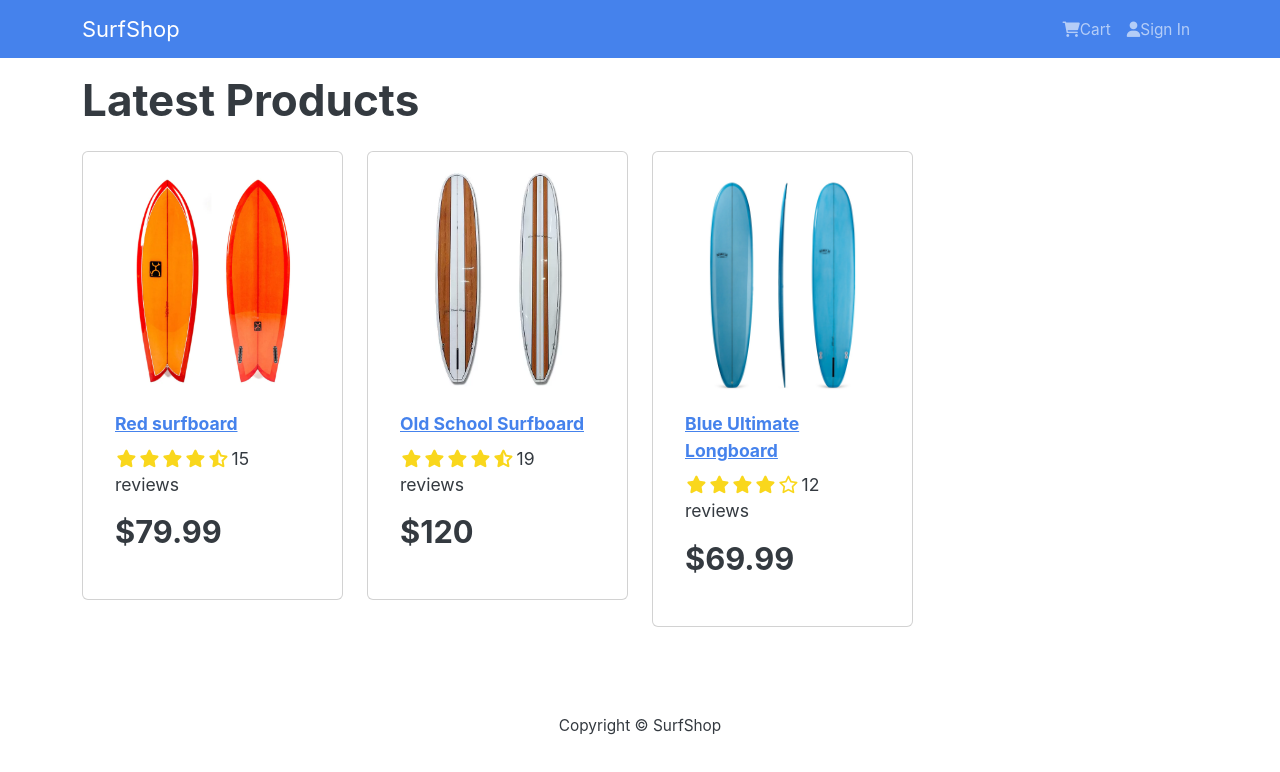
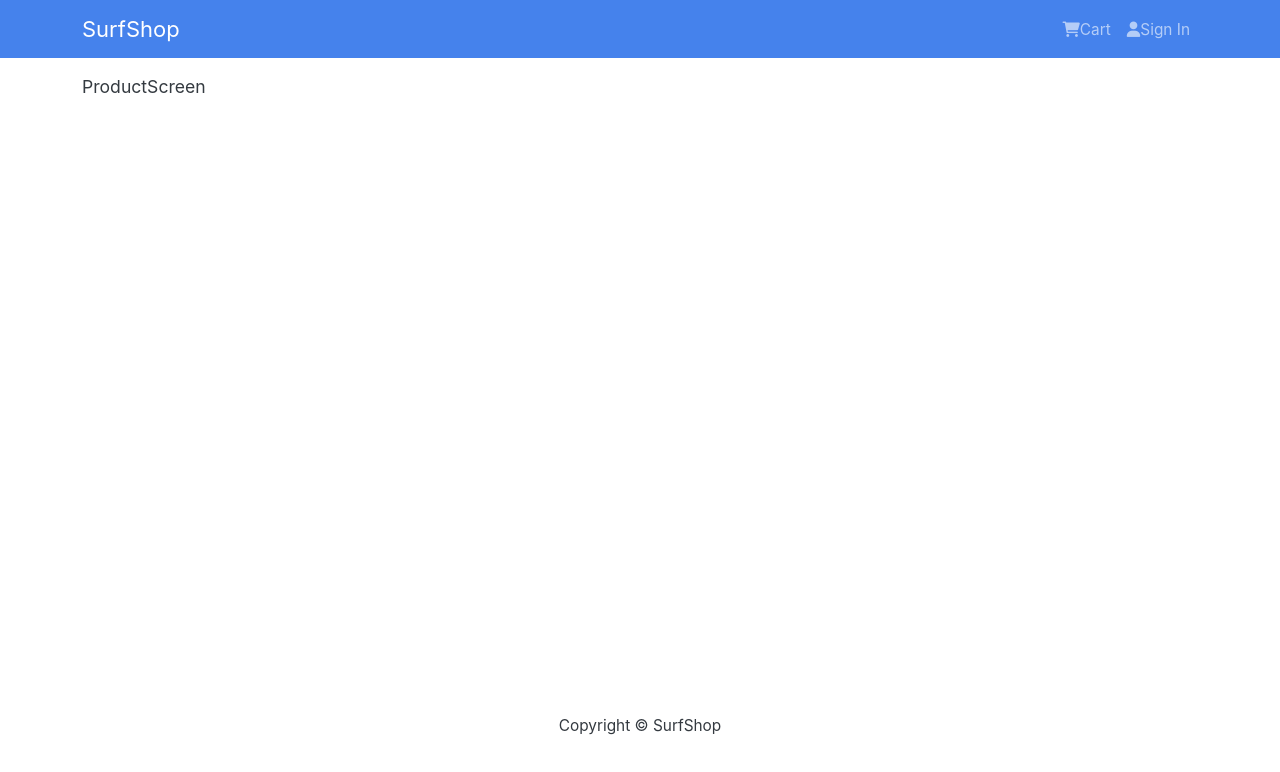
Before and after one commit to GilRahamim98/SurfShop, a React (Create React App) app in the folder frontend/: page /product/1 in a window 1280 px wide. Shown: the top 772 px of the page. Built offline with nearby package versions, Linux system fonts and the light colour scheme.

Commit message:
Added react router dom and added routers

```diff
--- a/frontend/package.json
+++ b/frontend/package.json
@@ -9,6 +9,8 @@
     "react": "^18.2.0",
     "react-bootstrap": "^2.7.0",
     "react-dom": "^18.2.0",
+    "react-router-bootstrap": "^0.26.2",
+    "react-router-dom": "^6.6.1",
     "react-scripts": "5.0.1",
     "web-vitals": "^2.1.4"
   },
--- a/frontend/src/App.js
+++ b/frontend/src/App.js
@@ -1,19 +1,26 @@
 import React from "react";
+import { BrowserRouter as Router, Route, Routes } from 'react-router-dom'
 import { Container } from "react-bootstrap"
 import Header from "./components/Header";
 import Footer from "./components/Footer";
 import HomeScreen from "./screens/HomeScreen";
+import ProductScreen from "./screens/ProductScreen";
 const App = () => {
   return (
-    <>
+    <Router>
       <Header />
       <main className="py-3">
         <Container>
-          <HomeScreen></HomeScreen>
+          <Routes>
+            <Route path='/' element={<HomeScreen />} exact />
+            <Route path='/product/:id' element={<ProductScreen />} />
+          </Routes>
+
         </Container>
       </main>
       <Footer />
-    </>
+    </Router>
+
 
   );
 }
--- a/frontend/src/components/Header.js
+++ b/frontend/src/components/Header.js
@@ -1,4 +1,5 @@
 import React from 'react'
+import { LinkContainer } from 'react-router-bootstrap'
 import { Navbar, Nav, Container } from 'react-bootstrap'
 
 const Header = () => {
@@ -6,12 +7,23 @@ const Header = () => {
         <header>
             <Navbar bg="primary" variant='dark' expand="lg" collapseOnSelect>
                 <Container >
-                    <Navbar.Brand href="/">SurfShop</Navbar.Brand>
+                    <LinkContainer to="/">
+                        <Navbar.Brand >SurfShop</Navbar.Brand>
+                    </LinkContainer>
                     <Navbar.Toggle aria-controls="basic-navbar-nav" />
                     <Navbar.Collapse id="basic-navbar-nav">
                         <Nav className="ms-auto">
-                            <Nav.Link href="/cart"><i className='fas fa-shopping-cart'></i>Cart</Nav.Link>
-                            <Nav.Link href="/login"><i className='fas fa-user'></i>Sign In</Nav.Link>
+                            <LinkContainer to="/cart">
+                                <Nav.Link >
+                                    <i className='fas fa-shopping-cart'></i>Cart
+                                </Nav.Link>
+                            </LinkContainer>
+                            <LinkContainer to="/login">
+                                <Nav.Link>
+                                    <i className='fas fa-user'></i>Sign In
+                                </Nav.Link>
+
+                            </LinkContainer>
                         </Nav>
                     </Navbar.Collapse>
                 </Container>
--- a/frontend/src/components/Product.js
+++ b/frontend/src/components/Product.js
@@ -1,17 +1,18 @@
 import React from 'react'
+import { Link } from 'react-router-dom'
 import { Card } from "react-bootstrap"
 import Rating from './Rating'
 
 const Product = ({ product }) => {
     return (
         <Card className='my-3 p-3 rounded'>
-            <a href={`/product/${product._id}`}>
+            <Link to={`/product/${product._id}`}>
                 <Card.Img src={product.image} variant='top' />
-            </a>
+            </Link>
             <Card.Body>
-                <a href={`/product/${product._id}`}>
+                <Link to={`/product/${product._id}`}>
                     <Card.Title as='div'><strong>{product.name}</strong></Card.Title>
-                </a>
+                </Link>
 
                 <Card.Text as='div'>
                     <Rating value={product.rating} text={`${product.numReviews} reviews`} />
--- /dev/null
+++ b/frontend/src/screens/ProductScreen.js
@@ -0,0 +1,9 @@
+import React from 'react'
+
+const ProductScreen = () => {
+    return (
+        <div>ProductScreen</div>
+    )
+}
+
+export default ProductScreen
```
Also changed, not shown: 1 other file (tests, documents, lock files or other folders).
